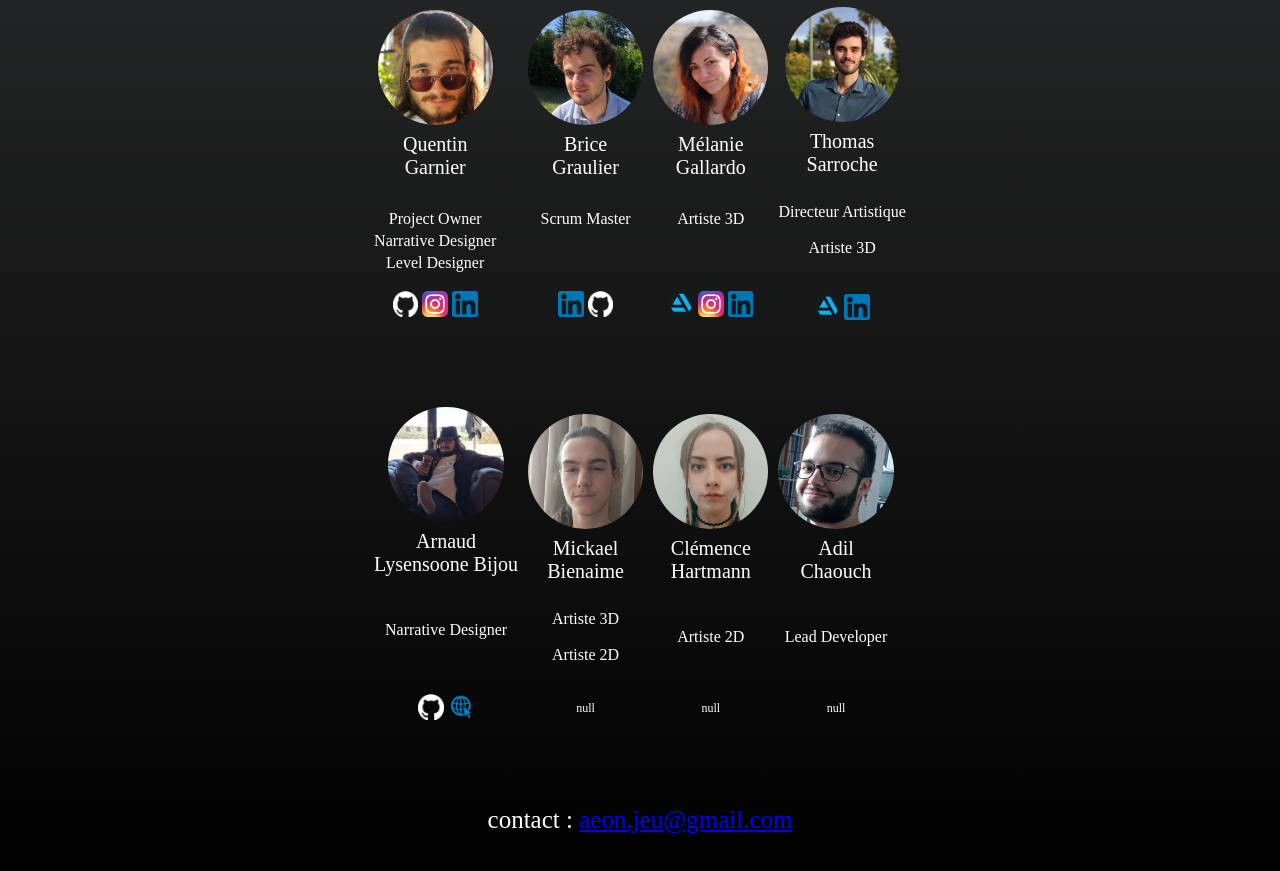
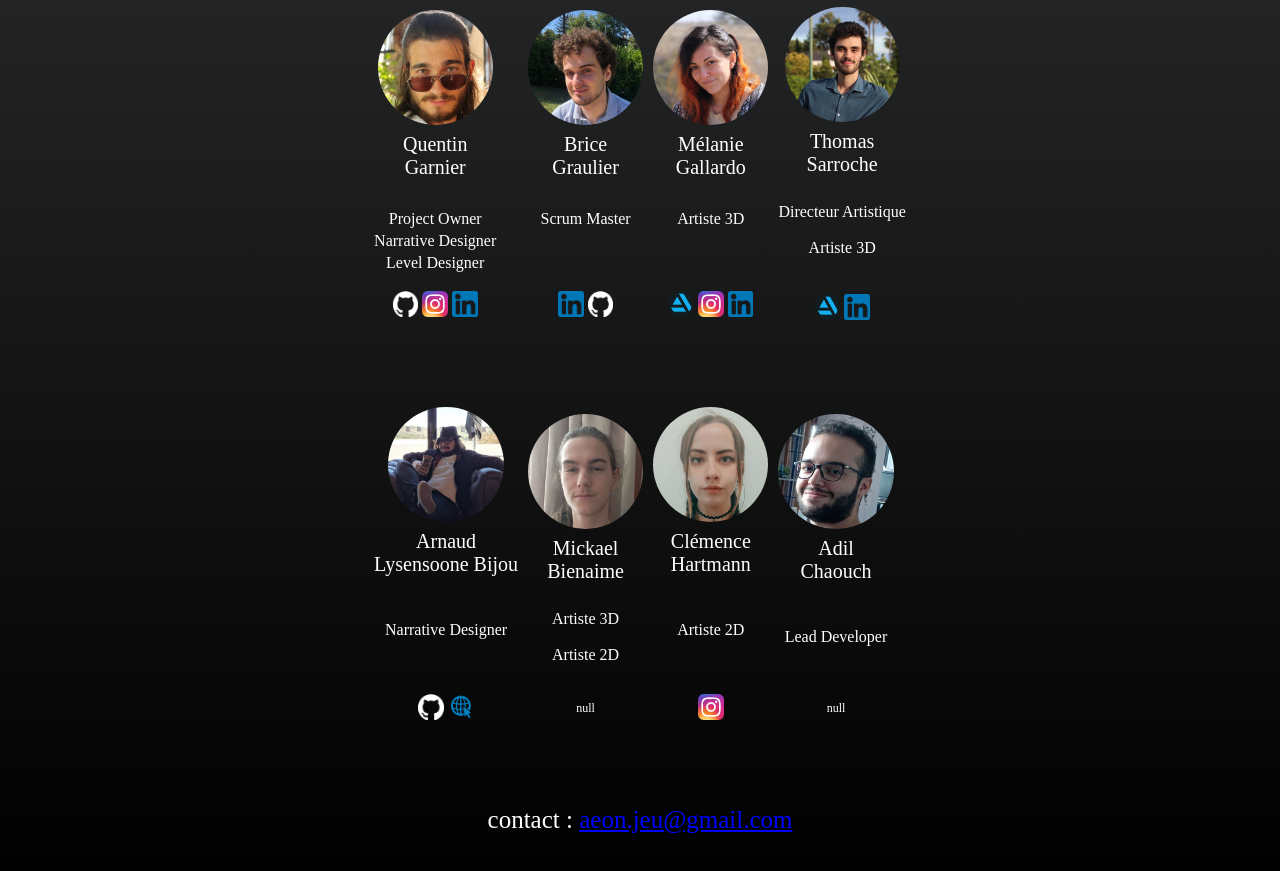
Before and after one commit to AeonMAJIC/AeonWebsite, a plain HTML site: page index.html in a window 1280 px wide. Shown: the part 4300-5171 px from the top of the page. Drawn offline with Linux system fonts and the light colour scheme; a web font is replaced by a local one.

Commit message:
added clem links

```diff
--- a/index.html
+++ b/index.html
@@ -474,7 +474,7 @@
                                             <table class="CentrerTableau">
                                                 <tr>
                                                     <td>
-                                                        <p>null</p>
+                                                        <p><a href="https://www.instagram.com/hyliss_erj/"><img src="./Images/Icons/Instagram_icon.png" class="Clickable Logo"></a></p>
                                                     </td>
                                                 </tr>
                                             </table>
```
